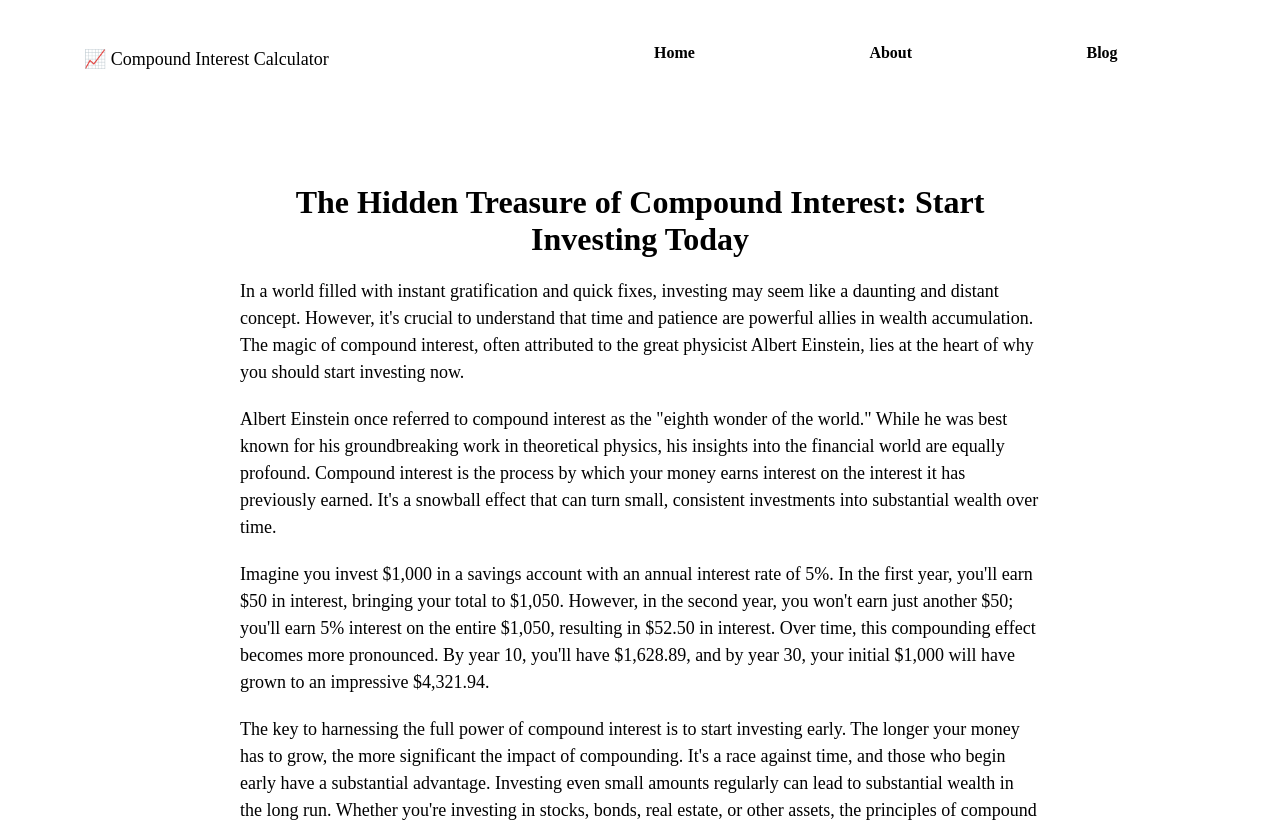
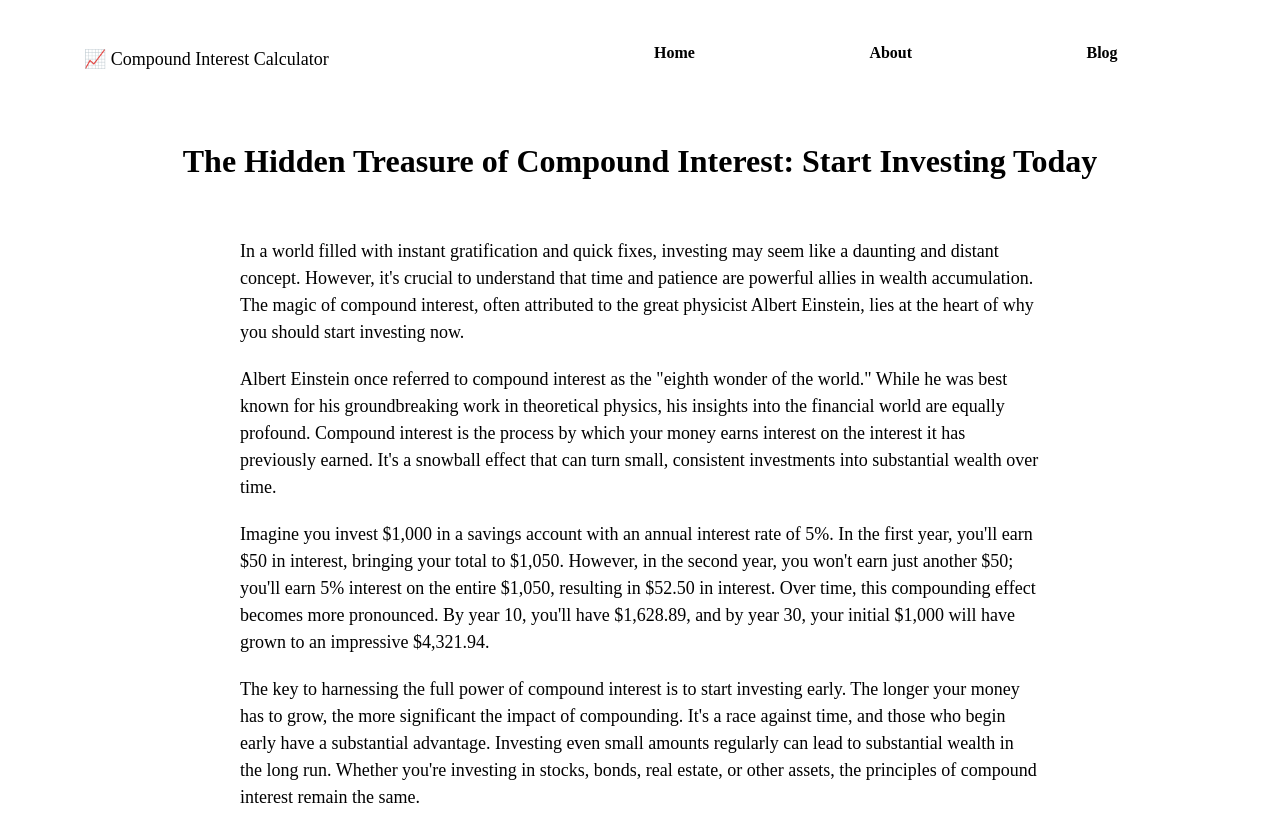
Before and after one commit to marionlouis1/interest-calculator, a Next.js app: page /blog in a window 1280 px wide. Shown: the top 822 px of the page. Built offline with nearby package versions, Linux system fonts and the light colour scheme.

Commit message:
re-test blog2

```diff
--- a/pages/blog.js
+++ b/pages/blog.js
@@ -20,8 +20,8 @@ export default function Blog() {
             <Header />
         </div>
         <main>
+            <h1>The Hidden Treasure of Compound Interest: Start Investing Today</h1>
             <div className="about-content">
-                <h1>The Hidden Treasure of Compound Interest: Start Investing Today</h1>
                 <p>
                     In a world filled with instant gratification and quick fixes, investing may seem like a daunting and distant concept. However, it's crucial to understand that time and patience are powerful allies in wealth accumulation. The magic of compound interest, often attributed to the great physicist Albert Einstein, lies at the heart of why you should start investing now.
                 </p>
```
